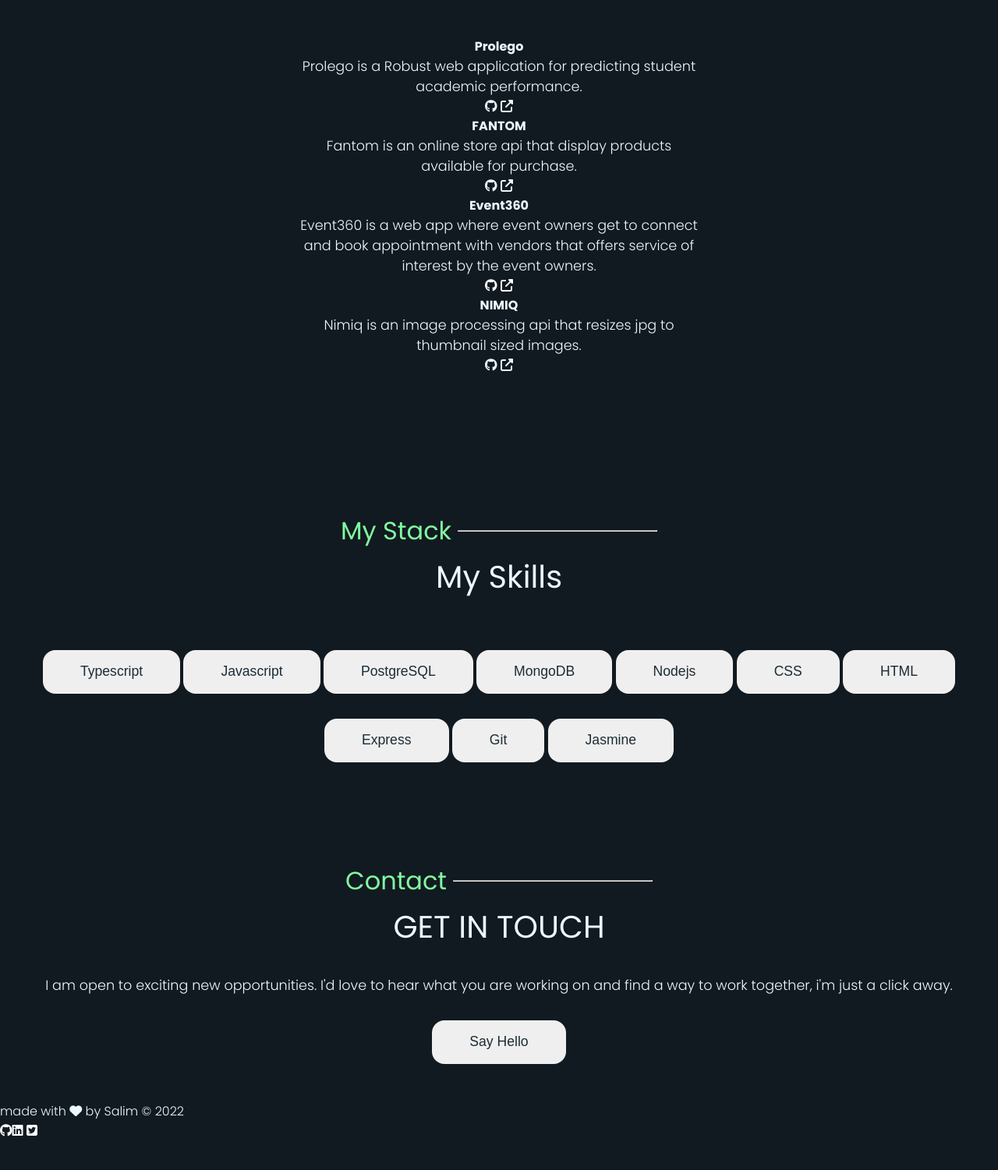
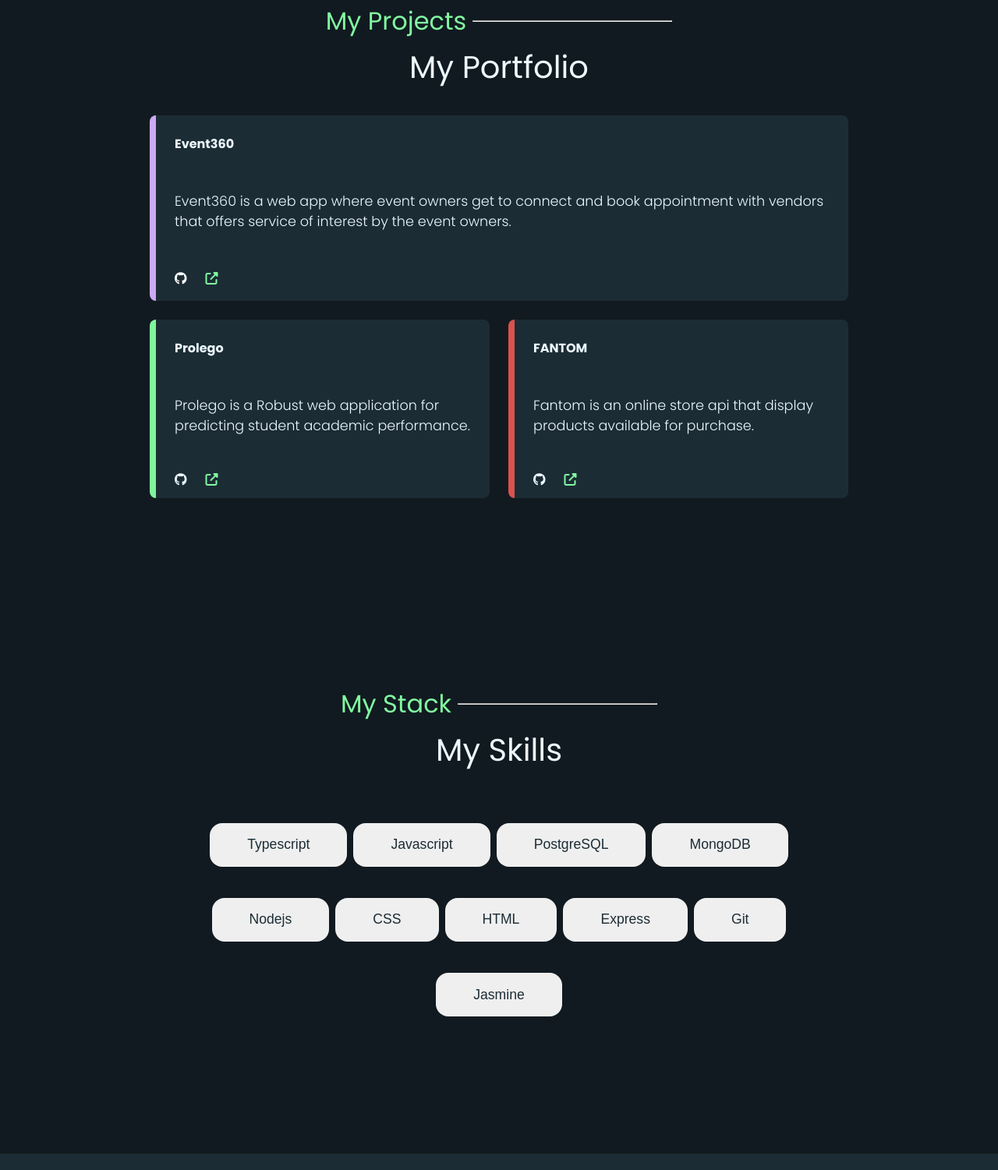
Before and after one commit to salimkarbm/portfolio, a plain HTML site: page src/index.html in a window 1280 px wide. Shown: the part 1114-2615 px from the top of the page at 78% size. Before the commit the page ends 2577 px from the top, so only its background shows below. Drawn offline with Linux system fonts and the light colour scheme.

Commit message:
add media query for 1200px screen

```diff
--- a/src/index.html
+++ b/src/index.html
@@ -51,20 +51,32 @@
         <h3><span>who i am</span><span><hr></span></h3>
        <h2>About me</h2>
       </section>
-             <p> Hi, I'm a software developer with a problem solving focus towards the development of applications.</p>
-               <p>Experience with the latest cutting edge development tools and procedures for building JavaScript applications, as well utilizing enterprise level languages to deliver solutions with a customer first approach. performance and scalabilty are priorities on my radar.</p>
-            </p>
-              <p>When I’m not coding or brainstorming on a new project, I’m either locked away in my library going through future tech, checking my stock portfolio, or playing Call of Duty War Zone.
-            </p>
+        <p>
+          Hi, I'm a software developer with a problem solving focus towards the development of applications.
+        </p>
+          <p>
+            Experience with the latest cutting edge development tools and procedures for building JavaScript applications, as well utilizing enterprise level languages to deliver solutions with a customer first approach. performance and scalabilty are priorities on my radar.
+          </p>
+          <p>
+            When I’m not coding or brainstorming on a new project, I’m either locked away in my library going through future tech, checking my stock portfolio, or playing Call of Duty War Zone.
+        </p>
     </section>
-
      <section id="portfolio" class="projects-section ">
       <section class="section-heading">
         <h3><span>my projects</span><span><hr></span></h3>
        <h2>My Portfolio </h2>
       </section>
       <section class="card-wrapper">
-        <section class="card card1">
+        <section class="card  card1">
+          <h4>Event360</h4>
+          <p>Event360 is a web app where event owners get to connect and book appointment with vendors that offers service of interest by the event owners.</p>
+          <span>
+            <a href=""><i class="fa fa-github"></i></a>
+            <a href=""><i class="fa fa-external-link"></i></a>
+          </span>
+        </section>
+        <section class="card-2-section">
+        <section class="card card2">
           <h4>Prolego</h4>
           <p>Prolego is a Robust web application for predicting student academic performance.</p>
            <span>
@@ -72,7 +84,7 @@
             <i class="fa fa-external-link"></i>
             </span>
         </section>
-        <section class="card  card2">
+        <section class="card  card3">
           <h4>
             FANTOM</h4>
           <p>Fantom is an online store api that display products available for purchase.</p>
@@ -81,17 +93,10 @@
             <i class="fa fa-external-link"></i>
             </span>
         </section>
-        <section class="card  card3">
-          <h4>Event360</h4>
-          <p>Event360 is a web app where event owners get to connect and book appointment with vendors that offers service of interest by the event owners.</p>
-          <span>
-            <a href=""><i class="fa fa-github"></i></a>
-            <a href=""><i class="fa fa-external-link"></i></a>
-          </span>
-        </section>
+      </section>
         <section class="card  card4">
           <h4>NIMIQ</h4>
-          <p>Nimiq is an image processing api that resizes jpg to thumbnail sized images.</p>
+          <p>Nimiq is an image processing api that resizes jpeg images to thumbnail sized images.</p>
           <span>
             <i class="fa fa-github"></i>
             <i class="fa fa-external-link"></i>
@@ -99,7 +104,6 @@
         </section>
       </section>
     </section>
-
     <section id="skills" class="skills-section wrapper">
       <section class="section-heading">
         <h3><span>my stack</span><span><hr></span></h3>
--- a/src/style.css
+++ b/src/style.css
@@ -87,9 +87,6 @@ header nav ul li a {
 }
 header nav ul .active {
   border-bottom: 2px solid #82f9a1;
-}
-main.container {
-  margin:3rem 0;
 }
 section.section-heading{
   display:flex;
@@ -185,7 +182,8 @@ section.section-heading h3 span{
     flex-direction: column;
     justify-content: space-between;
     align-items: center;
-    gap:5rem;
+    gap:8rem;
+    margin:3rem 0;
   }
   section.hero-section{
     display:flex;
@@ -229,6 +227,11 @@ section.section-heading h3 span{
      padding: 0.5rem 0 0.5rem 0.5rem;
      background: #1C2C35;
      border-radius:0.5rem;
+   }
+   section.card-wrapper .card-2-section {
+    display:flex;
+    flex-direction: column;
+    gap:3rem;
    }
    section.card-wrapper .card span{
     display:flex;
@@ -304,11 +307,15 @@ section.section-heading h3 span{
   .container p {
     font-size: 1.1rem;
   }
+  body .wrapper {
+    margin-top: 7rem;
+  }
   main.container {
     display:flex;
     flex-direction: column;
-    gap:5rem;
+    gap:8rem;
     align-items:center;
+    margin:3rem 0;
   }
   .container .hero-section {
     display: flex;
@@ -319,16 +326,17 @@ section.section-heading h3 span{
   }
   .container .hero-section .hero-image-wrapper {
     width:30vw;
-    display:flex;
-    align-items:center;
-    justify-content:center;
   }
   .container .hero-section .hero-image{
-    width:25vw;
+    width:30vw;
   }
   .container .hero-section h1{
-   display: flex;
+    display: flex;
     gap:1rem;
+  }
+  .container .hero-section h2{
+    line-height:2rem;
+    margin-bottom:0.5rem;
   }
   .container .hero-section h3{
    margin-bottom: 2rem;
@@ -336,24 +344,61 @@ section.section-heading h3 span{
   .container .hero-section p {
     width:40vw;
   }
-  .container .projects-section {
-    text-align: center;
-    margin-top: 3rem;
+  .about-section{
+    width:70vw;
   }
-  .container .projects-section .card-wrapper {
-    max-width: 100vw;
-    margin: 0 auto;
-    padding: 3rem;
+  .projects-section{
+    width:70vw;
   }
-  .container .projects-section .card-wrapper .card {
-    max-width: 40vw;
+   section.card-wrapper{
+    display: flex;
+    flex-direction: column;
+    gap:1.5rem;
+   }
+    section.card-wrapper .card{
+     display: flex;
+     flex-direction: column;
+     gap:3rem;
+     border-left: 0.5rem solid;
+     padding: 1.5rem 0 1rem 1.5rem;
+     background: #1C2C35;
+     border-radius:0.5rem;
+   }
+   section.card-wrapper .card-2-section {
+    display:flex;
+    gap:1.5rem;
+   }
+   .card2, .card3{
+    width:35vw;
+   }
+   section.card-wrapper .card span{
+    display:flex;
+    gap: 1.5rem;
+   }
+   section.card-wrapper .card1{
+    border-left-color:#CCA9F4 ;
+   }
+   section.card-wrapper .card2{
+    border-left-color:#81F59B;
+   }
+   section.card-wrapper .card3{
+    border-left-color:#D9534D;
+   }
+   section.card-wrapper .card4{
+    display:none;
+    border-left-color:#61DAFB;
+   }
+   section.card-wrapper .card span .fa-external-link{
+    color:#82f9a1;
+   }
+   .container .skills-section {
+    width:70vw;
   }
-  .container .skills-section {
-    text-align: center;
-    margin-top: 3rem;
-  }
-  .container .skills-section .skills-div-wrapper {
-    max-width: 50vw;
+  .container .skills-section .skills-section-wrapper {
+   display: flex;
+   flex-wrap: wrap;
+   justify-content: center;
+   gap: 0.5em;
   }
   .container .contact-section {
     text-align: center;
@@ -365,4 +410,33 @@ section.section-heading h3 span{
   .footer-section p {
     font-size: 1rem;
   }
+  section.contact-section{
+    display:flex;
+    flex-direction: column;
+    justify-content: center;
+    align-items: center;
+    background:#1C2C35;
+    width:100vw;
+    padding: 1.5rem 0;
+   }
+   section.contact-section .contact-content{
+    display:flex;
+    width:70vw;
+    flex-direction: column;
+    align-items: center;
+    justify-content: center;
+   }
+   footer.footer-section{
+    display:flex;
+    flex-direction: column;
+    justify-content: center;
+    align-items: center;
+    padding: 1.5rem 0;
+   }
+   footer.footer-section .socials{
+    display:flex;
+    gap:1rem;
+   }
 }
+@media only screen and (min-width: 1300px) {
+}
```
